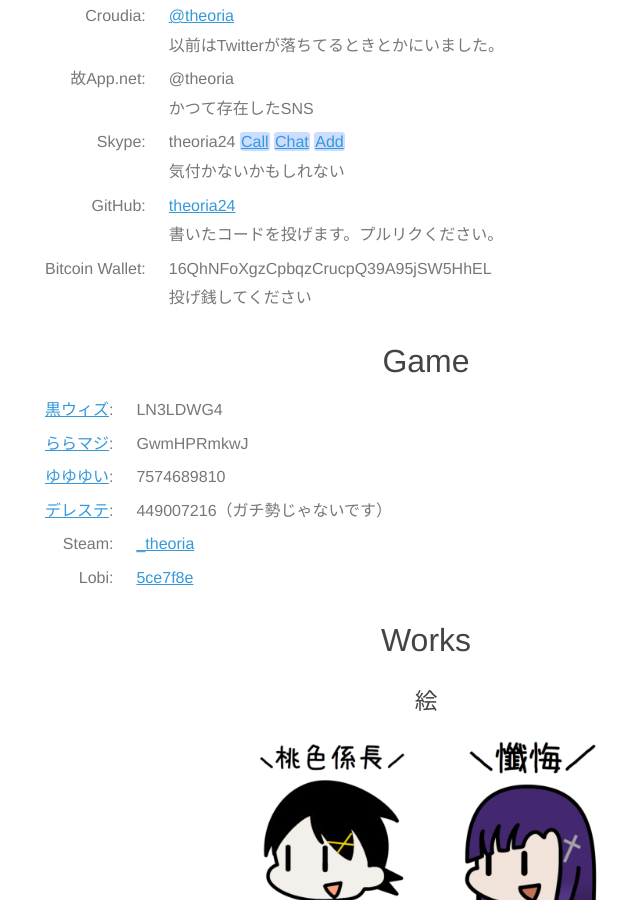
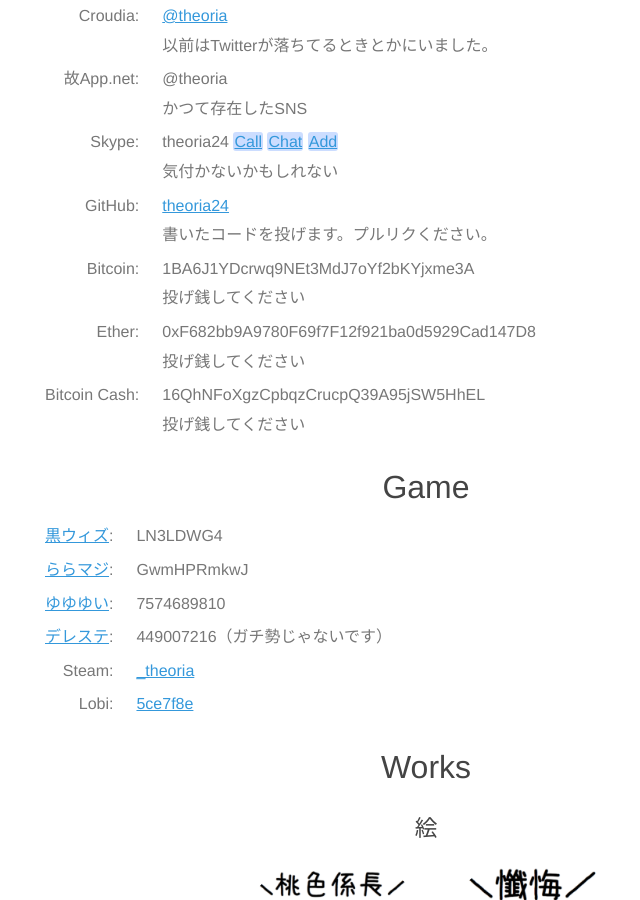
Before and after one commit to theoria24/theoria24.github.io, a Jekyll site: the page profile/index.html, which Jekyll copies as it is, in a window 1280 px wide and 900 px high, scrolled down 1601 px. Shown: the whole window, without its empty margins (214-854 px from the left). Built offline with Jekyll 4.4.1, drawn with Linux system fonts in a browser that asks for light colours; some web fonts are replaced; comment, search, counter and statistics services are not loaded.

Commit message:
update profile

```diff
--- a/profile/index.html
+++ b/profile/index.html
@@ -144,7 +144,17 @@
           </td>
         </tr>
         <tr>
-          <td class="nw">Bitcoin Wallet:</td>
+          <td class="nw">Bitcoin:</td>
+          <td style="word-break:break-all;">1BA6J1YDcrwq9NEt3MdJ7oYf2bKYjxme3A<br>
+          投げ銭してください</td>
+        </tr>
+        <tr>
+          <td class="nw">Ether:</td>
+          <td style="word-break:break-all;">0xF682bb9A9780F69f7F12f921ba0d5929Cad147D8<br>
+          投げ銭してください</td>
+        </tr>
+        <tr>
+          <td class="nw">Bitcoin Cash:</td>
           <td style="word-break:break-all;">16QhNFoXgzCpbqzCrucpQ39A95jSW5HhEL<br>
           投げ銭してください</td>
         </tr>
```
